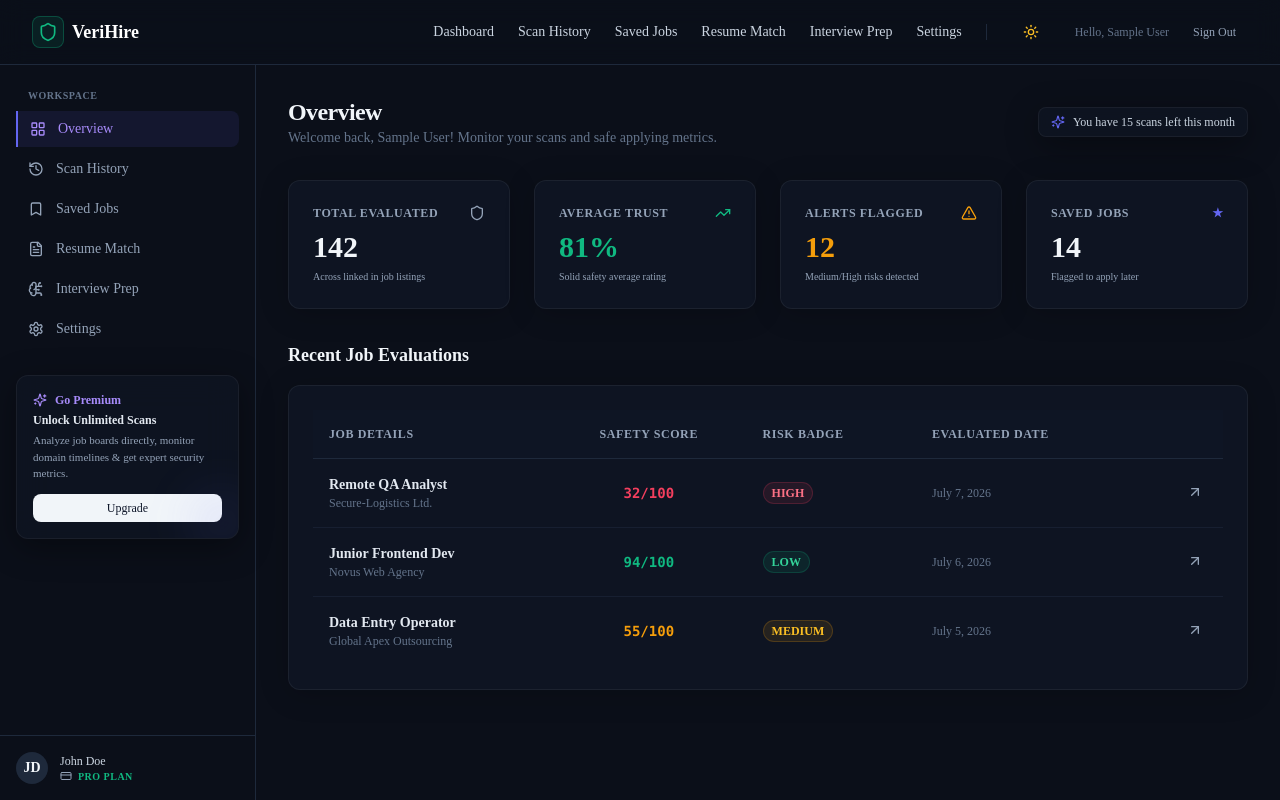
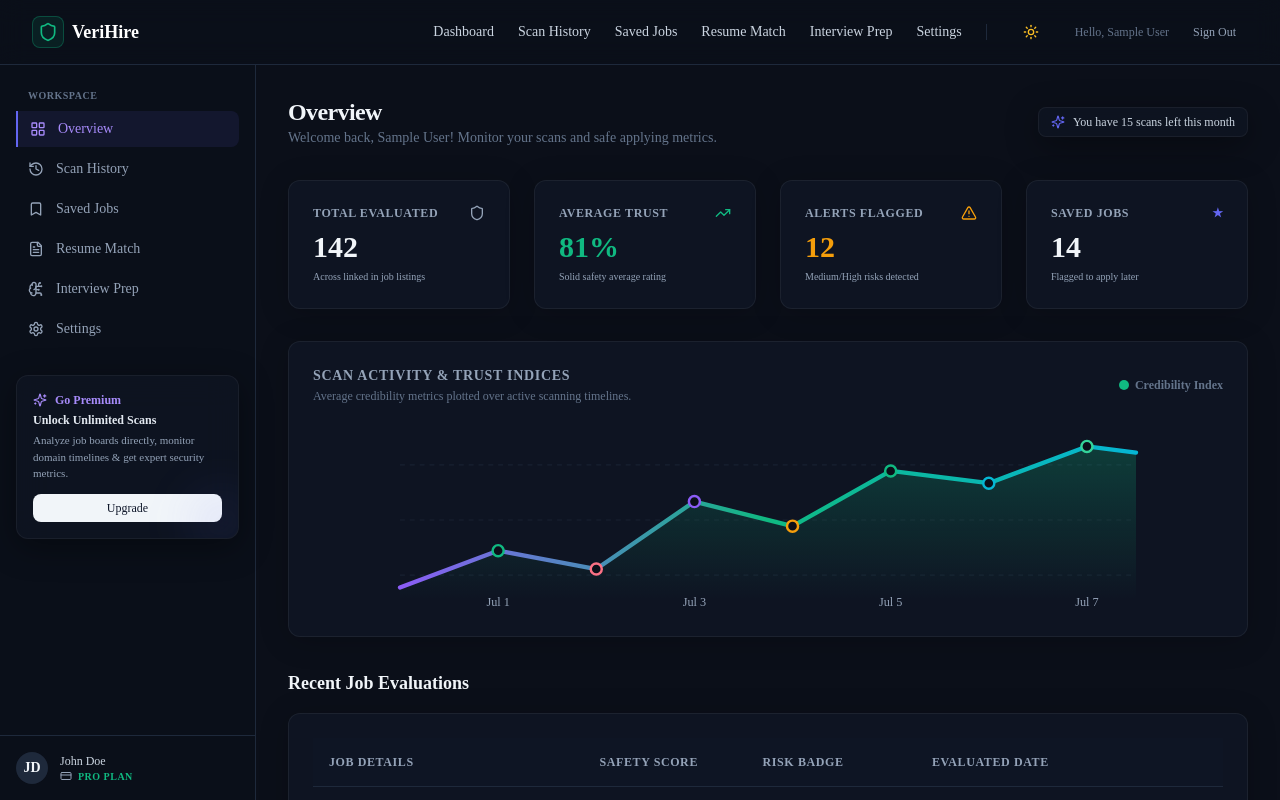
Before and after one commit to jyotidxt/veriHire, a Next.js app in the folder web/: page /dashboard in a window 1280 px wide. Shown: the top 800 px of the page. Built offline with nearby package versions, Linux system fonts and the light colour scheme; no server answers; sample sign-in values are in the browser's storage.

Commit message:
update SaaS ui

```diff
--- a/web/src/app/dashboard/page.tsx
+++ b/web/src/app/dashboard/page.tsx
@@ -91,6 +91,74 @@ export default function DashboardPage() {
             </Card>
           </div>
 
+          {/* SVG Analytics Chart Card */}
+          <Card className="space-y-4">
+            <div className="flex items-center justify-between">
+              <div>
+                <h3 className="text-sm font-bold uppercase tracking-wider text-slate-400">Scan Activity & Trust Indices</h3>
+                <p className="text-xs text-slate-500 mt-0.5">Average credibility metrics plotted over active scanning timelines.</p>
+              </div>
+              <div className="flex items-center gap-4 text-xs font-semibold">
+                <div className="flex items-center gap-1.5">
+                  <span className="w-2.5 h-2.5 rounded-full bg-emerald-500" />
+                  <span className="text-slate-500">Credibility Index</span>
+                </div>
+              </div>
+            </div>
+
+            <div className="w-full h-48 relative pt-2">
+              <svg viewBox="0 0 600 150" className="w-full h-full overflow-visible">
+                <defs>
+                  <linearGradient id="chart-grad" x1="0" y1="0" x2="0" y2="1">
+                    <stop offset="0%" stopColor="#10b981" stopOpacity="0.25" />
+                    <stop offset="100%" stopColor="#10b981" stopOpacity="0" />
+                  </linearGradient>
+                  <linearGradient id="line-grad" x1="0" y1="0" x2="1" y2="0">
+                    <stop offset="0%" stopColor="#8b5cf6" />
+                    <stop offset="50%" stopColor="#10b981" />
+                    <stop offset="100%" stopColor="#06b6d4" />
+                  </linearGradient>
+                </defs>
+
+                {/* Grid Lines */}
+                <line x1="0" y1="30" x2="600" y2="30" stroke="currentColor" className="text-slate-200 dark:text-slate-800/60" strokeDasharray="4 4" />
+                <line x1="0" y1="75" x2="600" y2="75" stroke="currentColor" className="text-slate-200 dark:text-slate-800/60" strokeDasharray="4 4" />
+                <line x1="0" y1="120" x2="600" y2="120" stroke="currentColor" className="text-slate-200 dark:text-slate-800/60" strokeDasharray="4 4" />
+
+                {/* Gradient Area Fill */}
+                <path
+                  d="M0,130 L80,100 L160,115 L240,60 L320,80 L400,35 L480,45 L560,15 L600,20 L600,140 L0,140 Z"
+                  fill="url(#chart-grad)"
+                />
+
+                {/* Polyline path */}
+                <path
+                  d="M0,130 L80,100 L160,115 L240,60 L320,80 L400,35 L480,45 L560,15 L600,20"
+                  fill="none"
+                  stroke="url(#line-grad)"
+                  strokeWidth="3.5"
+                  strokeLinecap="round"
+                  strokeLinejoin="round"
+                />
+
+                {/* Circles on vertices */}
+                <circle cx="80" cy="100" r="4.5" className="fill-white dark:fill-[#0B0F19] stroke-emerald-500 stroke-2" />
+                <circle cx="160" cy="115" r="4.5" className="fill-white dark:fill-[#0B0F19] stroke-rose-400 stroke-2" />
+                <circle cx="240" cy="60" r="4.5" className="fill-white dark:fill-[#0B0F19] stroke-violet-500 stroke-2" />
+                <circle cx="320" cy="80" r="4.5" className="fill-white dark:fill-[#0B0F19] stroke-amber-500 stroke-2" />
+                <circle cx="400" cy="35" r="4.5" className="fill-white dark:fill-[#0B0F19] stroke-emerald-500 stroke-2" />
+                <circle cx="480" cy="45" r="4.5" className="fill-white dark:fill-[#0B0F19] stroke-cyan-500 stroke-2" />
+                <circle cx="560" cy="15" r="4.5" className="fill-white dark:fill-[#0B0F19] stroke-emerald-400 stroke-2" />
+
+                {/* Text dates */}
+                <text x="80" y="145" textAnchor="middle" className="text-[10px] fill-slate-400 font-medium">Jul 1</text>
+                <text x="240" y="145" textAnchor="middle" className="text-[10px] fill-slate-400 font-medium">Jul 3</text>
+                <text x="400" y="145" textAnchor="middle" className="text-[10px] fill-slate-400 font-medium">Jul 5</text>
+                <text x="560" y="145" textAnchor="middle" className="text-[10px] fill-slate-400 font-medium">Jul 7</text>
+              </svg>
+            </div>
+          </Card>
+
           {/* Table feed */}
           <div className="space-y-4">
             <h2 className="text-lg font-semibold">Recent Job Evaluations</h2>
--- a/web/src/app/settings/page.tsx
+++ b/web/src/app/settings/page.tsx
@@ -1,20 +1,28 @@
 "use client";
 
-import React, { useState } from "react";
+import React, { useState, useEffect } from "react";
 import { Navbar } from "@/components/navbar";
 import { Sidebar } from "@/components/sidebar";
 import { Card } from "@/components/ui/card";
 import { Button } from "@/components/ui/button";
 import { Badge } from "@/components/ui/badge";
-import { Sparkles, Key, CreditCard, Shield, Copy, Check } from "lucide-react";
-
-
+import { Sparkles, Key, CreditCard, Shield, Copy, Check, CheckCircle2 } from "lucide-react";
 import { useAuth } from "@/hooks/useAuth";
 
 export default function SettingsPage() {
   const { user, loading } = useAuth();
+  const [name, setName] = useState("");
+  const [email, setEmail] = useState("");
   const [copiedKey, setCopiedKey] = useState(false);
+  const [saveSuccess, setSaveSuccess] = useState(false);
   const apiKeyMock = "vh_live_4a79c938b827cdb4e09f58e1c6";
+
+  useEffect(() => {
+    if (user) {
+      setName(user.name);
+      setEmail(user.email);
+    }
+  }, [user]);
 
   if (loading || !user) {
     return (
@@ -28,6 +36,25 @@ export default function SettingsPage() {
     navigator.clipboard.writeText(apiKeyMock);
     setCopiedKey(true);
     setTimeout(() => setCopiedKey(false), 2000);
+  };
+
+  const handleSaveProfile = (e: React.FormEvent) => {
+    e.preventDefault();
+    if (!name.trim() || !email.trim()) return;
+
+    const updatedUser = {
+      ...user,
+      name: name.trim(),
+      email: email.trim().toLowerCase()
+    };
+
+    localStorage.setItem("verihire_user", JSON.stringify(updatedUser));
+    setSaveSuccess(true);
+    setTimeout(() => {
+      setSaveSuccess(false);
+      // Reload page to reflect user name edits in navbar hello greeting
+      window.location.reload();
+    }, 1500);
   };
 
   return (
@@ -48,25 +75,39 @@ export default function SettingsPage() {
               {/* Account settings */}
               <Card className="space-y-4">
                 <h3 className="text-base font-bold">Profile Details</h3>
+                <form onSubmit={handleSaveProfile} className="space-y-4">
                   <div className="grid grid-cols-1 sm:grid-cols-2 gap-4">
                     <div className="space-y-1">
                       <label className="text-xs text-slate-400 font-semibold uppercase">Full Name</label>
                       <input
                         type="text"
-                      defaultValue="John Doe"
-                      className="w-full bg-slate-100/40 dark:bg-slate-900/40 border border-slate-200 dark:border-slate-800 rounded-lg p-2 text-sm focus:outline-none focus:ring-1 focus:ring-brand-violet/50"
+                        value={name}
+                        onChange={(e) => setName(e.target.value)}
+                        className="w-full bg-slate-100/40 dark:bg-slate-900/40 border border-slate-200 dark:border-slate-800 rounded-lg p-2.5 text-sm focus:outline-none focus:ring-1 focus:ring-brand-violet/50"
+                        required
                       />
                     </div>
                     <div className="space-y-1">
                       <label className="text-xs text-slate-400 font-semibold uppercase">Email Address</label>
                       <input
                         type="email"
-                      defaultValue="johndoe@example.com"
-                      className="w-full bg-slate-100/40 dark:bg-slate-900/40 border border-slate-200 dark:border-slate-800 rounded-lg p-2 text-sm focus:outline-none focus:ring-1 focus:ring-brand-violet/50"
+                        value={email}
+                        onChange={(e) => setEmail(e.target.value)}
+                        className="w-full bg-slate-100/40 dark:bg-slate-900/40 border border-slate-200 dark:border-slate-800 rounded-lg p-2.5 text-sm focus:outline-none focus:ring-1 focus:ring-brand-violet/50"
+                        required
                       />
                     </div>
                   </div>
-                <Button className="mt-2">Save Settings</Button>
+
+                  {saveSuccess && (
+                    <div className="flex items-center gap-2 text-xs text-emerald-500 bg-emerald-500/10 p-3 rounded-lg border border-emerald-500/20">
+                      <CheckCircle2 className="w-4 h-4 shrink-0" />
+                      <span>Profile updated successfully! Refreshing details...</span>
+                    </div>
+                  )}
+
+                  <Button type="submit">Save Settings</Button>
+                </form>
               </Card>
 
               {/* Developer credentials */}
```
Lines whose indentation alone changed are shown as unchanged.
